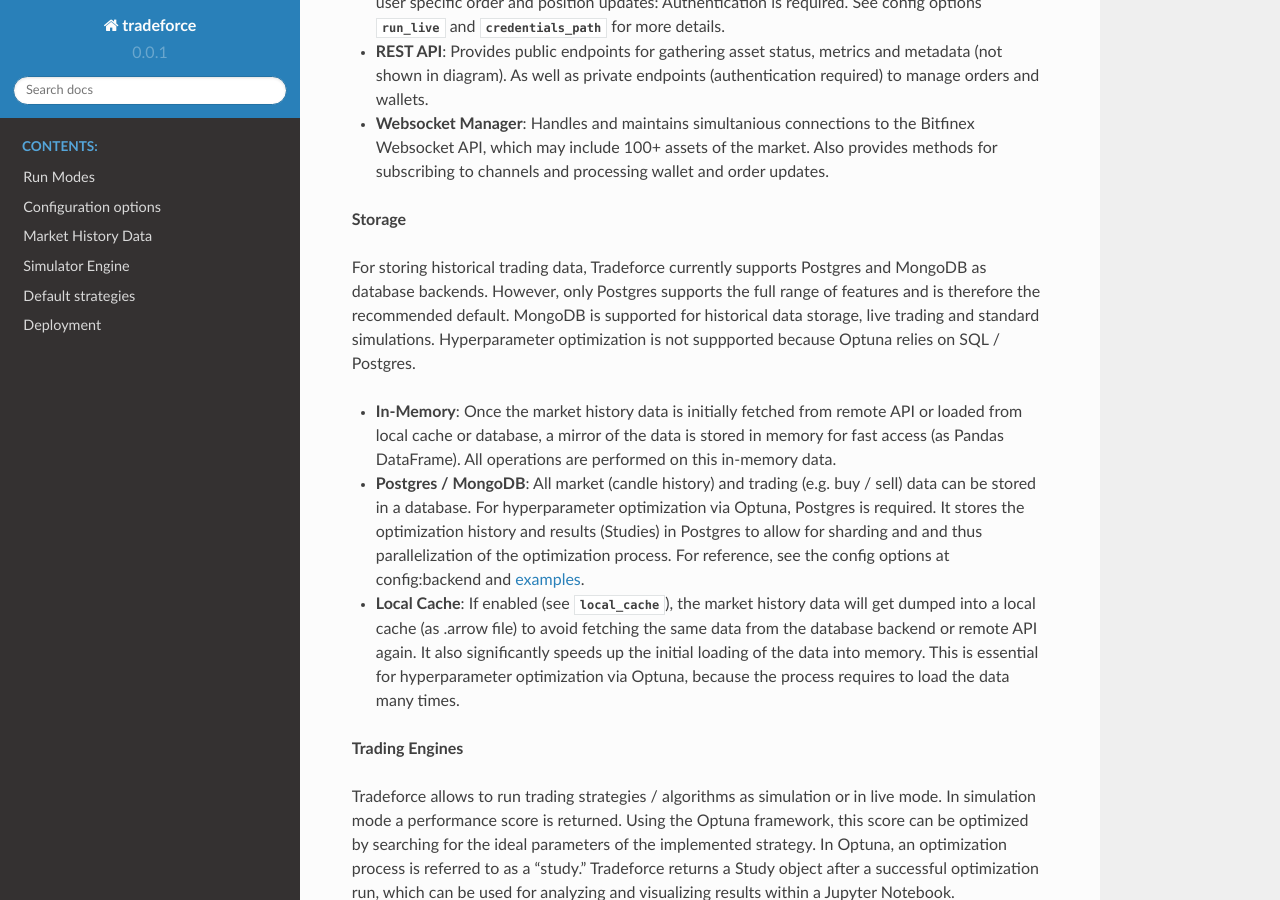
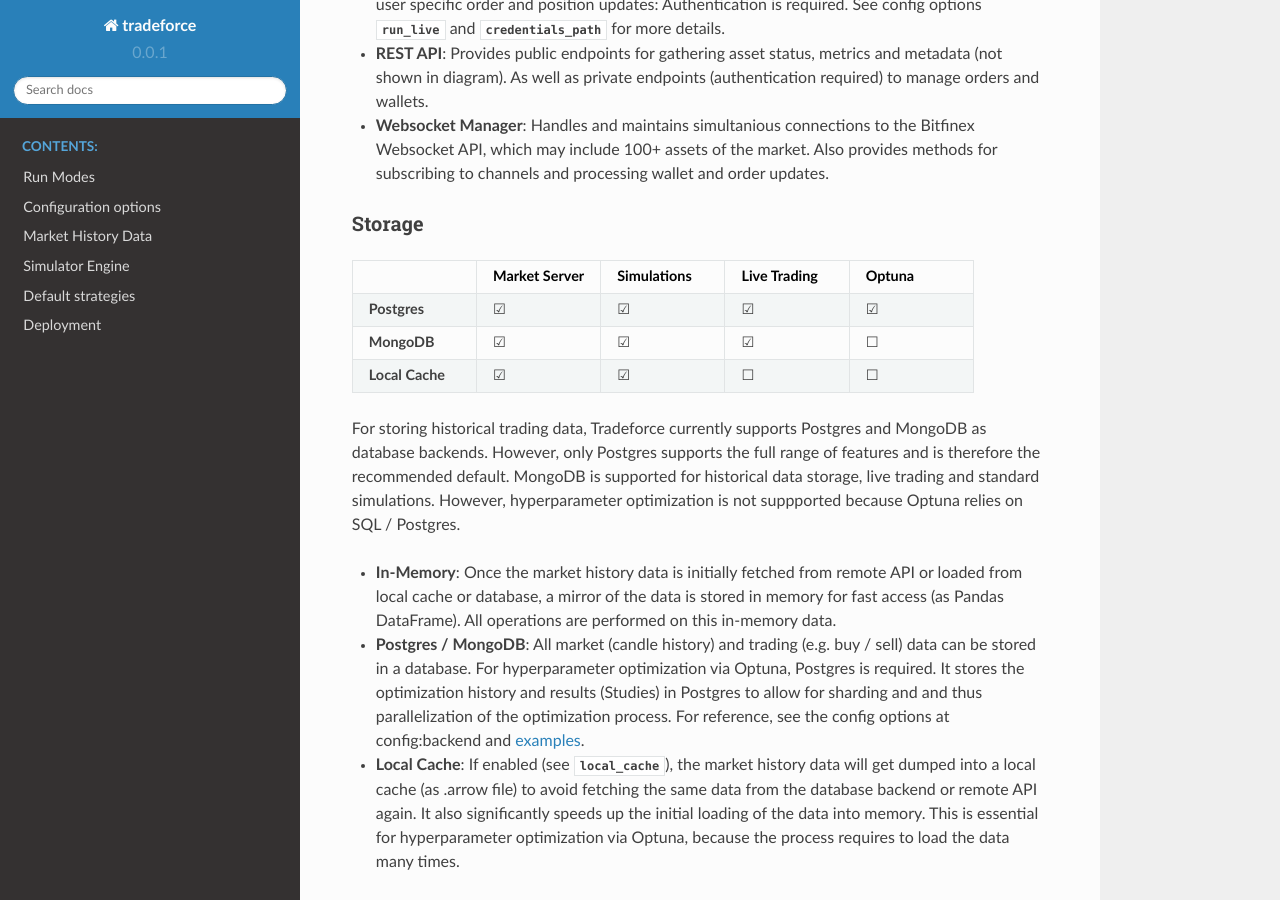
Before and after one commit to cyclux/tradeforce, a Sphinx documentation site: the page built from docs/source/index.rst, in a window 1280 px wide and 900 px high, scrolled down 1557 px. Built offline with Sphinx 7.4.7 and the Read the Docs theme 2.0.0, drawn with Linux system fonts in a browser that asks for light colours.

Commit message:
Update docs

```diff
--- a/docs/source/index.rst
+++ b/docs/source/index.rst
@@ -20,7 +20,8 @@ Architecture
   :width: 650
   :alt: Tradeforce architecture diagram
 
-**Exchange APIs**
+Exchange APIs
+"""""""""""""
 
 Technically, Tradeforce could process any type of time series or financial market datasets
 like stock markets. However, for the sake of convenience the Bitfinex API is integrated
@@ -47,12 +48,41 @@ config options on :ref:`config:market_history` and :ref:`config:initial_relevant
   which may include 100+ assets of the market. Also provides methods for subscribing to channels and
   processing wallet and order updates.
 
-**Storage**
+Storage
+"""""""
+
+.. list-table::
+  :widths: 25 25 25 25 25
+  :header-rows: 1
+
+  * -
+    - Market Server
+    - Simulations
+    - Live Trading
+    - Optuna
+  * - **Postgres**
+    - |checked|
+    - |checked|
+    - |checked|
+    - |checked|
+  * - **MongoDB**
+    - |checked|
+    - |checked|
+    - |checked|
+    - |unchecked|
+  * - **Local Cache**
+    - |checked|
+    - |checked|
+    - |unchecked|
+    - |unchecked|
+
+.. |checked|   unicode:: U+2611 .. BALLOT BOX WITH CHECK
+.. |unchecked| unicode:: U+2610 .. BALLOT BOX
 
 For storing historical trading data, Tradeforce currently supports Postgres and MongoDB
 as database backends. However, only Postgres supports the full range of features and
 is therefore the recommended default. MongoDB is supported for historical data
-storage, live trading and standard simulations. Hyperparameter optimization is not
+storage, live trading and standard simulations. However, hyperparameter optimization is not
 suppported because Optuna relies on SQL / Postgres.
 
 - **In-Memory**: Once the market history data is initially fetched from remote API or loaded
@@ -71,7 +101,8 @@ suppported because Optuna relies on SQL / Postgres.
   into memory. This is essential for hyperparameter optimization via Optuna, because the process
   requires to load the data many times.
 
-**Trading Engines**
+Trading Engines
+"""""""""""""""
 
 Tradeforce allows to run trading strategies / algorithms as simulation or in live mode.
 In simulation mode a performance score is returned. Using the Optuna framework, this score
@@ -95,7 +126,8 @@ results within a Jupyter Notebook.
   real-time. It has access to historical market data as well as live updates via Websocket Manager.
   See :py:doc:`run_modes` : :py:meth:`~.run` for more details.
 
-**Hyperparameter Tuning**
+Hyperparameter Tuning
+"""""""""""""""""""""
 
 Tradeforce uses the Optuna framework for hyperparameter optimization. The parameters of a trading
 strategy can be optimized by searching for the "ideal" values within a given search space.
```
Also changed, not shown: README.md (+13 -9 lines), 3 other files.
